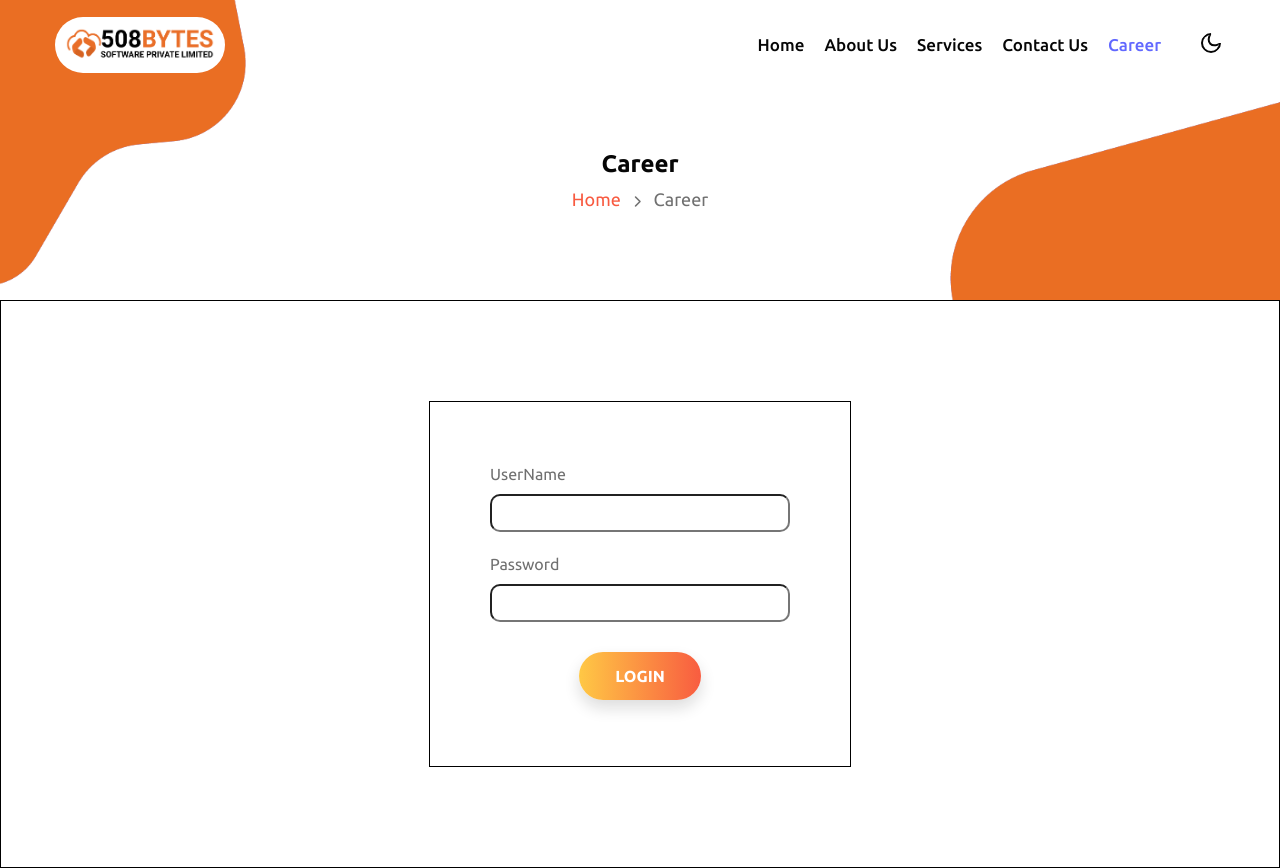
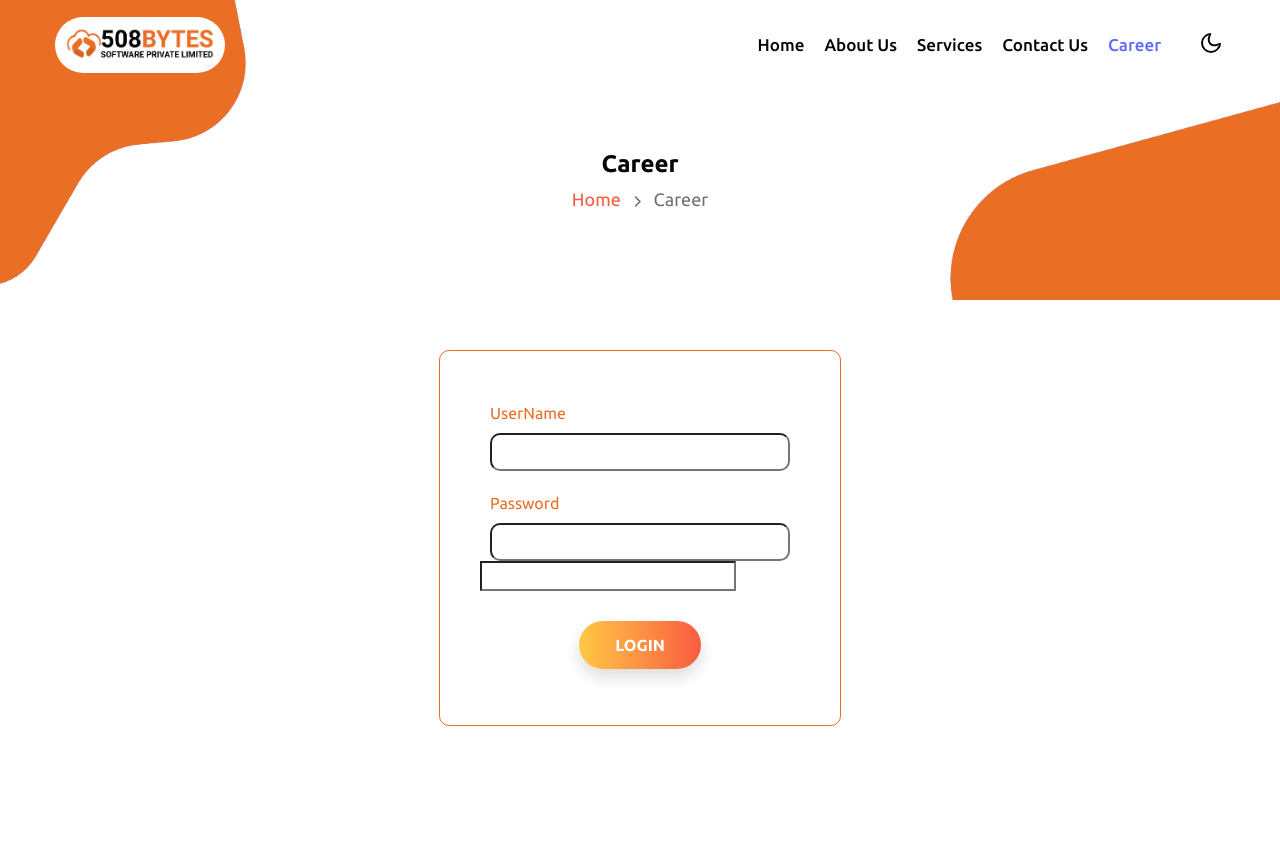
Before and after one commit to kishorebabumc/508bytes, a PHP site: page /login.php in a window 1280 px wide. After the commit the page ends 726 px from the top, so only its background shows below. Run offline with PHP 8.4, Linux system fonts and the light colour scheme; some libraries are stand-ins or nearby versions.

Commit message:
OTP Genaration

```diff
--- a/login.php
+++ b/login.php
@@ -20,69 +20,67 @@ include("header.php");
         flex-direction: column;
         justify-content: center;
         align-items: center;
-        /* background-color: red; */
-        padding-top: 100px;
+        padding-top: 50px;
         padding-bottom: 100px;
-        border: 1px solid black;
     }
-
     .all-content {
-        border: 1px solid black;
-        padding: 50px;
+        border: 1px solid #EA6E23;
+        border-radius: 10px;
+        padding: 40px;
         display: flex;
         flex-direction: column;
         justify-content: center;
         align-items: center;
     }
-
     .user-input {
         padding: 10px;
     }
-
-    .password-input {
-        padding-top: 10px;
-        padding-left:10px;
-    }
-
     .login {
-        display:flex;
+        display: flex;
         justify-content: center;
         padding-top: 30px;
         outline: none;
     }
-
     .mail-input input {
         width: 300px;
         border-radius: 10px;
         padding: 5px;
         outline: none;
     }
-
     .pass-input input {
         width: 300px;
         border-radius: 10px;
         padding: 5px;
         outline: none;
-
+    }
+    .password-input {
+        padding-top: 10px;
+        padding-left: 10px;
     }
 </style>
 <div class="set">
     <div class="all-content">
         <form>
             <div class="user-input">
-
                 <div class="user">
-                    <label>UserName<label>
+                    <label  style="color:#EA6E23">UserName<label>
                 </div>
                 <div class="mail-input">
                     <input type="email" name="email">
                 </div>
             </div>
             <div class="password-input">
-                <div class="password"><label class="pass" name="password" id="pass">Password</label></div>
+                <div class="password">
+                    <label class="pass" style="color:#EA6E23">Password</label>
+                </div>
 
-                <div class="pass-input"><input type="text"></div>
+                <div class="pass-input">
+                    <input type="text"   name="password" id="pass">
+                </div>
             </div>
+                <div>
+                    <input type="">
+                </div>
             <div class="login"><button type="button" class="btn button-style">Login</button></div>
         </form>
     </div>
```
Also changed, not shown: register_app_succ.php (+47 -0 lines), 1 other file.
